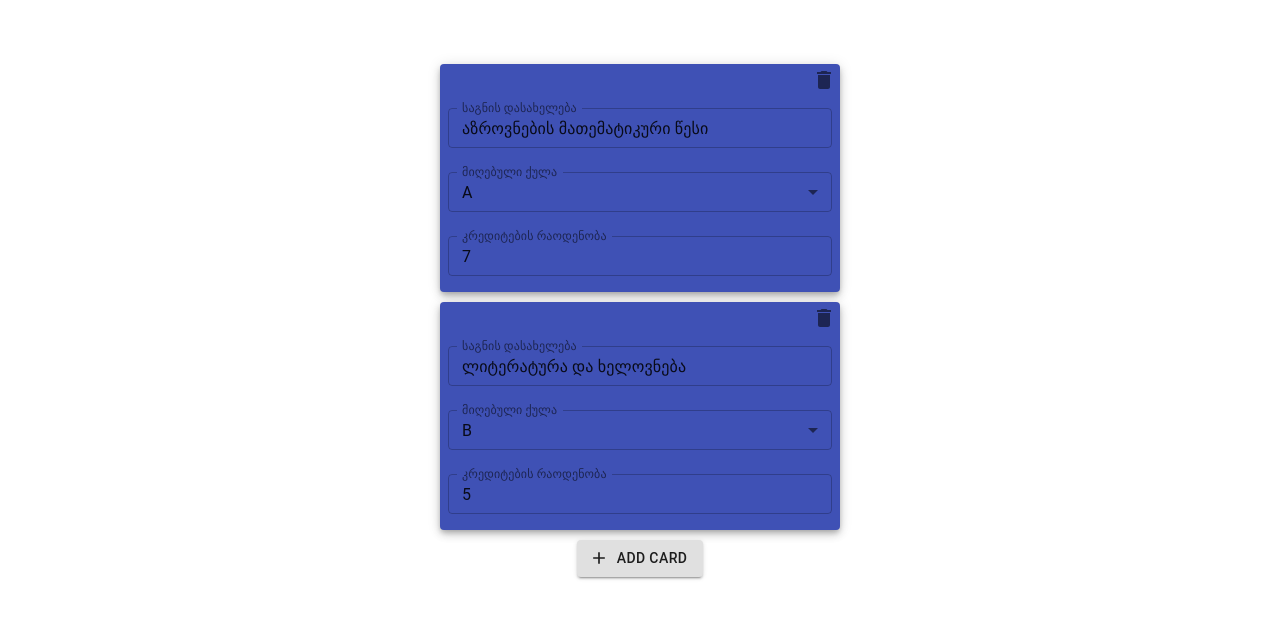
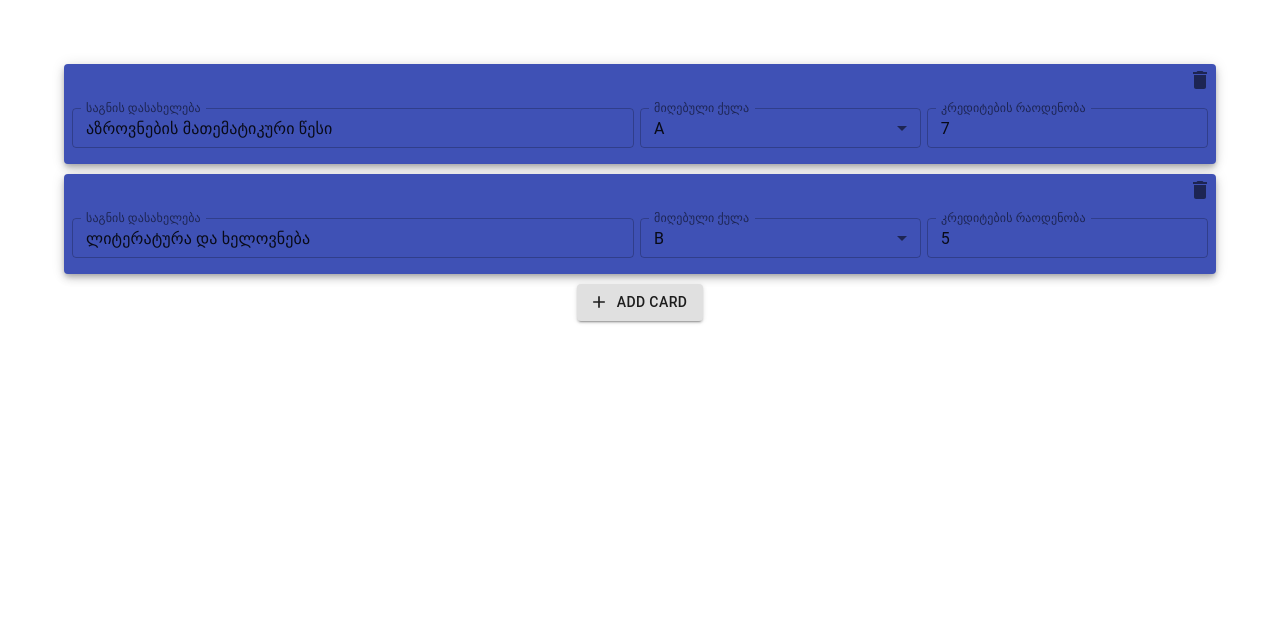
Before and after one commit to lnadi17/gpa-calculator, a React (Create React App) app: page / in a window 1280 px wide. Shown: the top 618 px of the page. Built offline with nearby package versions, Linux system fonts and the light colour scheme.

Commit message:
Add more responsiveness

```diff
--- a/src/Card.js
+++ b/src/Card.js
@@ -13,26 +13,51 @@ const useStyles = makeStyles(theme => ({
         flexDirection: "column",
         [theme.breakpoints.up('xs')]: {
             backgroundColor: theme.palette.primary.main,
-            width: "50%"
+            width: "75%"
+        },
+        [theme.breakpoints.up('md')]: {
+            backgroundColor: theme.palette.primary.main,
+            width: "100%"
         },
         [theme.breakpoints.down('xs')]: {
             backgroundColor: theme.palette.secondary.main,
-            width: "100%"
+            width: "100%",
+            maxWidth: "400px"
         },
         margin: 'auto',
         textAlign: "left",
-        maxWidth: "400px"
+        // maxWidth: "400px"
     },
     cardHeader: {
         padding: 0,
         marginBottom: "-12px",
     },
     cardContent: {
+        [theme.breakpoints.up('md')]: {
+            display: 'flex',
+        },
+        [theme.breakpoints.down('xs')]: {
+            display: 'block'
+        },
         padding: "8px",
         paddingTop: 0,
         "&:last-child": {
             paddingBottom: "8px"
         }
+    },
+    credits: {
+        [theme.breakpoints.up('md')]: {
+            width: '50%'
+        }
+    },
+    name: {
+    },
+    mark: {
+        [theme.breakpoints.up('md')]: {
+            width: '50%',
+            marginLeft: '0.15cm',
+            marginRight: '0.15cm'
+        },
     }
 }));
 
@@ -67,16 +92,19 @@ function Card(props) {
                 <MaterialCardContent className={classes.cardContent}>
                     <EditableText label="საგნის დასახელება"
                                   text={props.subjectName}
+                                  className={classes.name}
                                   changeHandler={(e) => changeHandler(e, props.setSubjectName)}/>
                     {/*<EditableText className="subject-mark"*/}
                     {/*              label="მიღებული ქულა"*/}
                     {/*              text={props.subjectMark}*/}
                     {/*              changeHandler={(e) => changeHandler(e, props.setSubjectMark)}/>*/}
                     <SelectableText label="მიღებული ქულა"
+                                    className={classes.mark}
                                     text={props.subjectMark}
                                     changeHandler={(e) => changeHandler(e, props.setSubjectMark)}/>
                     <EditableText label="კრედიტების რაოდენობა"
                                   text={props.subjectCredits}
+                                  className={classes.credits}
                                   changeHandler={(e) => changeHandler(e, props.setSubjectCredits, true)}/>
                 </MaterialCardContent>
             </MaterialCard>
--- a/src/EditableText.js
+++ b/src/EditableText.js
@@ -11,6 +11,7 @@ function EditableText(props) {
     };
 
     return <TextField
+        className={props.className}
         fullWidth
         multiline
         margin="normal"
--- a/src/SelectableText.js
+++ b/src/SelectableText.js
@@ -20,6 +20,7 @@ function EditableText(props) {
     };
 
     return <TextField
+        className={props.className}
         fullWidth
         multiline
         margin="normal"
```
